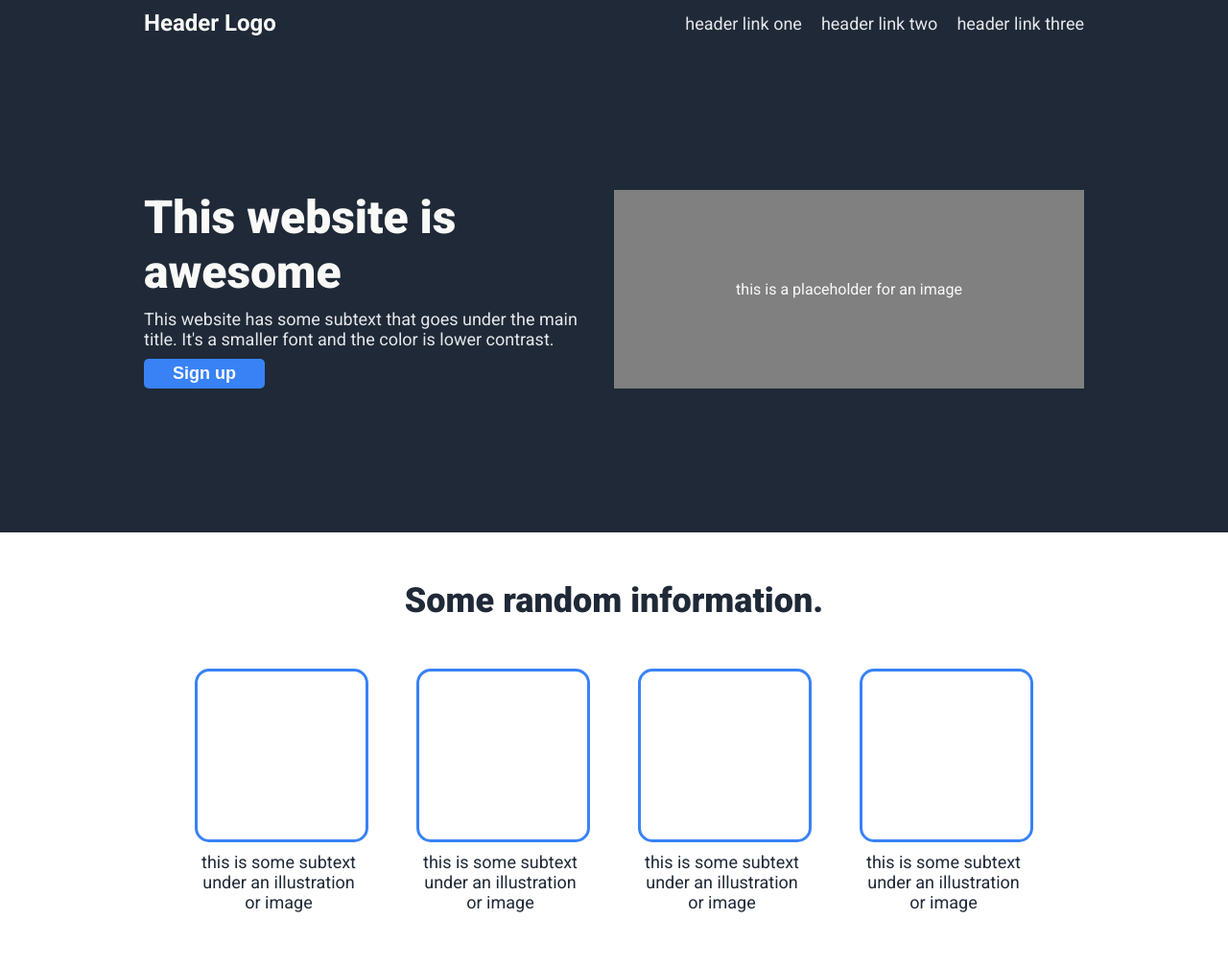
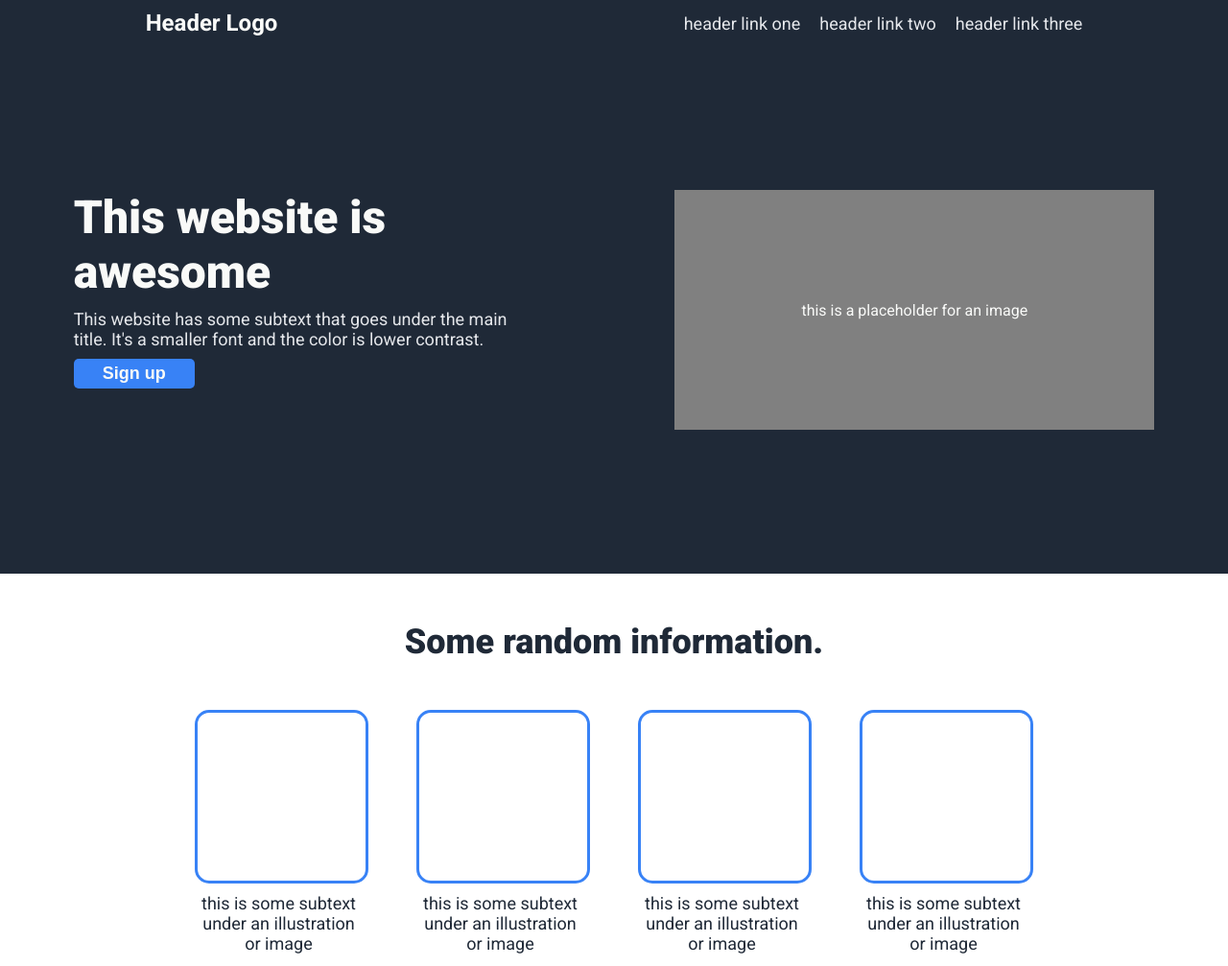
Before and after one commit to MichaelShawUK/landing-page, a plain HTML site: page index.html in a window 1280 px wide. Shown: the top 1007 px of the page at 96% size. Drawn offline with Linux system fonts and the light colour scheme.

Commit message:
Fix flex behaviour with narrow screen

```diff
--- a/index.html
+++ b/index.html
@@ -62,6 +62,7 @@
       <div class="quote-author">-Thor, God of Thunder</div>
     </div>
   </div>
+  <div class="cta-container">
     <div class="cta">
       <div class="cta-text">
         <h3>Call to action! It's time!</h3>
@@ -71,6 +72,7 @@
         <button>Sign up</button>
       </div>
     </div>
+  </div>
   <div class="footer">Copyright &copy; The Odin Project 2022</div>
 </body>
 </html>
--- a/styles.css
+++ b/styles.css
@@ -6,9 +6,10 @@ body {
 .header {
     background-color: #1F2937;
     display: flex;
-    justify-content: space-between;
+    justify-content: space-around;
     align-items: center;
-    padding: 10px 150px;
+    padding: 10px 0px;
+    gap: 100px;
 }
 
 ul {
@@ -32,15 +33,12 @@ a {
     margin-right: 20px;
 }
 
-.header ul {
-    margin-left: auto;
-}
-
 .hero h1 {
     font-size: 48px;
     font-weight: 900;
     color: #F9FAF8;
     margin: 0 20px 0 0;
+
 }
 
 .hero p {
@@ -65,24 +63,27 @@ button {
     display: flex;
     justify-content: center;
     align-items: center;
-    margin-left: auto;
     width: 500px;
+    flex-shrink: 0;
+    height: 250px;
 }
 
 .placeholder {
     color: #F9FAF8;
-
 }
 
 .hero {
     background-color: #1F2937;
-    padding: 150px 150px;
+    padding: 150px 0;
     display: flex;
-    justify-content: space-between;
+    justify-content: space-evenly;
+    flex-wrap: wrap;
+    gap: 50px;
 }
 
 .hero-text {
-    width: 500px;
+    max-width: 500px;
+    flex-shrink: 0;
 }
 
 .info h2 {
@@ -112,6 +113,7 @@ button {
     display: flex;
     justify-content: center;
     gap: 50px;
+    flex-wrap: wrap;
 }
 
 .info {
@@ -119,7 +121,8 @@ button {
 }
 
 .quote-section {
-    margin: 100px 300px;
+    margin: 100px 10px;
+    max-width: 900px;
 }
 
 .quote {
@@ -151,7 +154,13 @@ button {
     justify-content: space-around;
     gap: 50px;
     padding: 60px 20px;
-    margin: 100px 200px;
+    margin: 100px 10px;
+    width: 1200px;
+}
+
+.cta-container {
+    display: flex;
+    justify-content: center;
 }
 
 .cta h3 {
```
Lines whose indentation alone changed are shown as unchanged.
